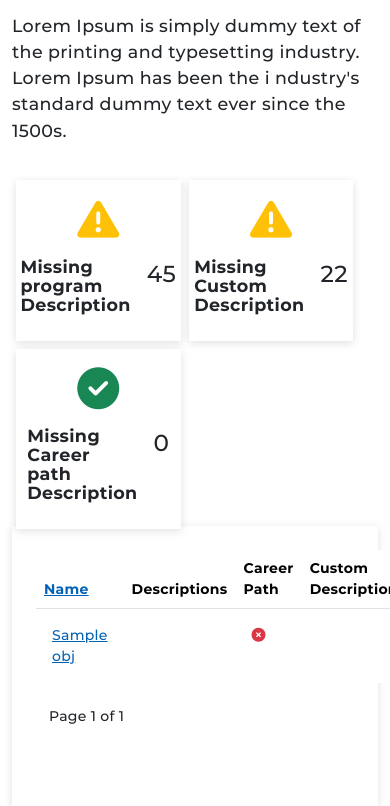
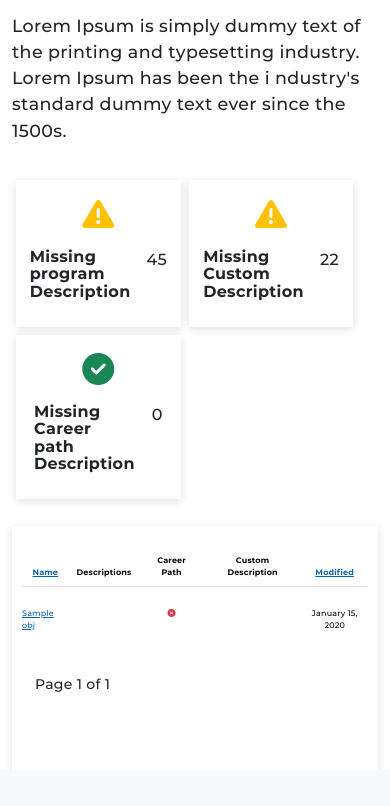
Before and after one commit to UCF/Search-Service-Django, a Django app: template templates/dashboard/program-list.html in a window 390 px wide; the page is wider, and only the part inside the window is pictured. Shown: the part 145-951 px from the top of that part. After the commit the page ends 837 px from the top of that part, so only its background shows below. Run offline with Django 3.2, Linux system fonts and the light colour scheme; the template is opened without the code that fills it: most values are stand-ins (such as "Sample title", 1, 10 or a date in 2020); some libraries are stand-ins or nearby versions.

Commit message:
responsive css added

```diff
--- a/src/scss/_base.scss
+++ b/src/scss/_base.scss
@@ -36,16 +36,30 @@
         padding: 10px;
         text-align: center !important;
     }
+    .lv-cell-p{
+        padding: 20px 0 !important;
+        font-size: 0.5rem !important;
+    }
+    .lv-mob-table {
+        padding: 20px 10px !important;
+        font-size: 0.5rem !important;
+    }
   }
 
 /* Small devices (landscape phones, less than 768px) */
-  @media (max-width: 767.98px) {
+  @media (max-width: 768.98px) {
     .custom-row-sm-cards{
         height: 340px;
     }
     .custom-sm-card{
         width: 48%;
         }
+    .custom-sm-card span {
+      font-size: 1rem !important;
+    }
+    .custom-sm-card i {
+      font-size: 2rem !important;
+    }
   }
 /* Medium devices (tablets, less than 992px) */
 // @media (max-width: 991.98px) {  }
--- a/templates/dashboard/program-list.html
+++ b/templates/dashboard/program-list.html
@@ -44,23 +44,23 @@
         </div>
     </div>
   </div>
-  <div class="custom-shadow-box card-block p-4">
+  <div class="custom-shadow-box card-block p-4 lv-mob-table">
     <table class="table table-borderless">
-        <thead>
+        <thead class="text-center">
             <tr class="font-size-sm border-bottom">
-                <th scope="col">
+                <th scope="col lv-cell-p">
                     {% sortable_field_header fieldname='Name' field='name' %}
                 </th>
-                <th scope="col">
+                <th scope="col lv-cell-p">
                   Descriptions
                 </th>
-                <th scope="col">
+                <th scope="col lv-cell-p">
                   Career Path
                 </th>
                 <th>
                   Custom Description
                 </th>
-                <th scope="col">
+                <th scope="col lv-cell-p">
                     {% sortable_field_header fieldname='Modified' field='modified' %}
                 </th>
             </tr>
@@ -68,13 +68,13 @@
         <tbody>
         {% for obj in object_list %}
             <tr>
-                <td class="p-3">
+                <td class="p-3 lv-cell-p">
                     <a href="{% url 'dashboard.programs.edit' obj.pk %}">{{ obj.name }}</a>
                 </td>
-                <td class="p-3">{{ obj.has_descriptions|check|safe }}</td>
-                <td class="p-3"><span class="fa fa-times-circle text-danger"></span></td>
-                <td class="p-3">{{ obj.has_custom_description|check|safe }}</td>
-                <td class="p-3">{{ obj.modified|date:"F j, Y"  }}</td>
+                <td class="p-3 lv-cell-p text-center">{{ obj.has_descriptions|check|safe }}</td>
+                <td class="p-3 lv-cell-p text-center"><span class="fa fa-times-circle text-danger"></span></td>
+                <td class="p-3 lv-cell-p text-center">{{ obj.has_custom_description|check|safe }}</td>
+                <td class="p-3 lv-cell-p text-center">{{ obj.modified|date:"F j, Y"  }}</td>
             </tr>
         {% endfor %}
         </tbody>
```
Also changed, not shown: static/css/style.min.css.
